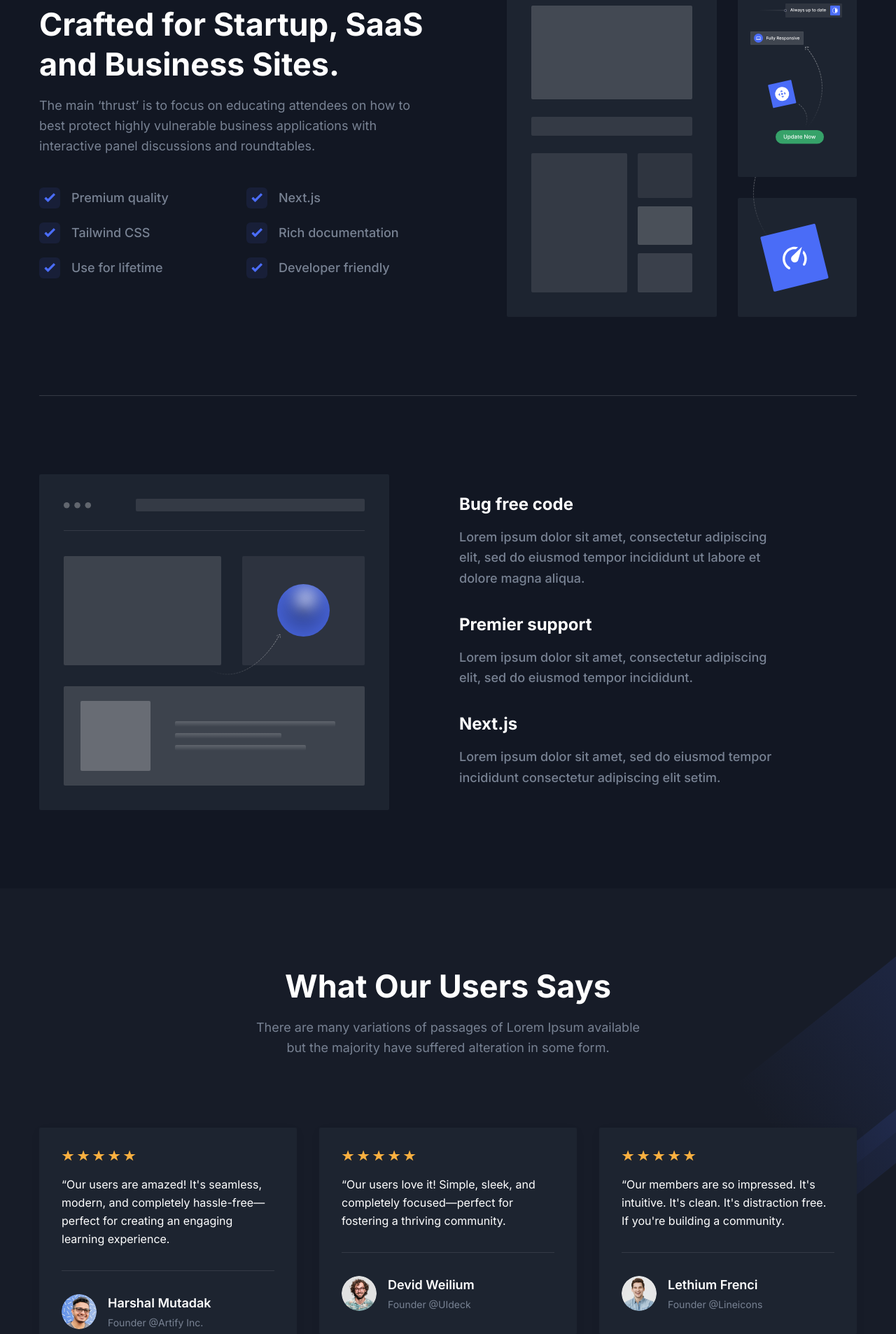
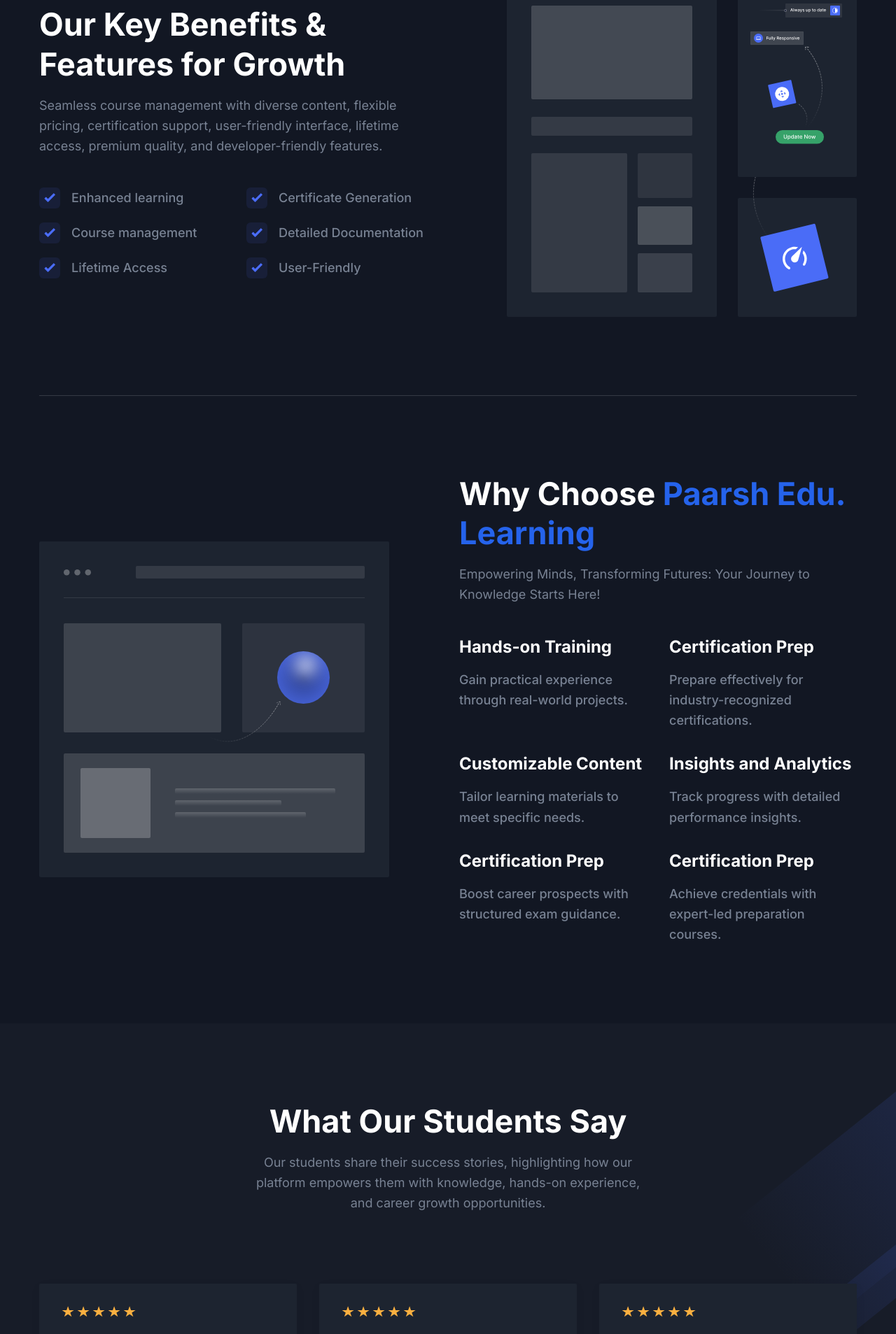
Before and after one commit to Manish9322/PaarshEdu, a Next.js app: page / in a window 1280 px wide. Shown: the part 2960-4867 px from the top of the page at 70% size. Built offline with nearby package versions, Linux system fonts and the light colour scheme.

Commit message:
Implemented: Features, Benefits, Strategies, Testimonials

```diff
--- a/src/app/page.tsx
+++ b/src/app/page.tsx
@@ -11,6 +11,8 @@
 import Testimonials from "@/components/Testimonials";
 import Video from "@/components/Video";
 import { Metadata } from "next";
+
+import StrategiesSection from "@/components/Strategies";
 
 export const metadata: Metadata = {
   title: "Paarsh Edu : Solution for Better Learning.",
@@ -30,9 +32,11 @@
       <AboutSectionOne />
       <AboutSectionTwo />
       <Testimonials />
+      <StrategiesSection/>
       {/* <Pricing /> */}
       <Blog />
       <Contact />
+
     </>
   );
 }
--- a/src/components/About/AboutSectionOne.tsx
+++ b/src/components/About/AboutSectionOne.tsx
@@ -24,8 +24,8 @@
           <div className="-mx-4 flex flex-wrap items-center">
             <div className="w-full px-4 lg:w-1/2">
               <SectionTitle
-                title="Crafted for Startup, SaaS and Business Sites."
-                paragraph="The main ‘thrust’ is to focus on educating attendees on how to best protect highly vulnerable business applications with interactive panel discussions and roundtables."
+                title="Our Key Benefits & Features for Growth"
+                paragraph="Seamless course management with diverse content, flexible pricing, certification support, user-friendly interface, lifetime access, premium quality, and developer-friendly features."
                 mb="44px"
               />
 
@@ -35,15 +35,15 @@
               >
                 <div className="mx-[-12px] flex flex-wrap">
                   <div className="w-full px-3 sm:w-1/2 lg:w-full xl:w-1/2">
-                    <List text="Premium quality" />
-                    <List text="Tailwind CSS" />
-                    <List text="Use for lifetime" />
+                    <List text="Enhanced learning" />
+                    <List text="Course management" />
+                    <List text="Lifetime Access" />
                   </div>
 
                   <div className="w-full px-3 sm:w-1/2 lg:w-full xl:w-1/2">
-                    <List text="Next.js" />
-                    <List text="Rich documentation" />
-                    <List text="Developer friendly" />
+                    <List text="Certificate Generation" />
+                    <List text="Detailed Documentation" />
+                    <List text="User-Friendly" />
                   </div>
                 </div>
               </div>
--- a/src/components/About/AboutSectionTwo.tsx
+++ b/src/components/About/AboutSectionTwo.tsx
@@ -1,11 +1,12 @@
 import Image from "next/image";
+import SectionTitle from "../Common/SectionTitle";
 
 const AboutSectionTwo = () => {
   return (
     <section className="py-16 md:py-20 lg:py-28">
       <div className="container">
         <div className="-mx-4 flex flex-wrap items-center">
-          <div className="w-full px-4 lg:w-1/2">
+          <div className="w-full px-4 lg:w-1/2 float-end">
             <div
               className="relative mx-auto mb-12 aspect-[25/24] max-w-[500px] text-center lg:m-0"
               data-wow-delay=".15s"
@@ -25,33 +26,63 @@
             </div>
           </div>
           <div className="w-full px-4 lg:w-1/2">
-            <div className="max-w-[470px]">
-              <div className="mb-9">
+            <div className="max-w-full">
+              {/* Add Section Title */}
+              <SectionTitle
+                title={<>Why Choose <span className="text-blue-600">Paarsh Edu. Learning</span></>}
+
+                paragraph="Empowering Minds, Transforming Futures: Your Journey to Knowledge Starts Here!"
+                mb="44px"
+              />
+              <div className="grid grid-cols-1 gap-8 sm:grid-cols-2">
+                <div>
                   <h3 className="mb-4 text-xl font-bold text-black dark:text-white sm:text-2xl lg:text-xl xl:text-2xl">
-                  Bug free code
+                    Hands-on Training
                   </h3>
                   <p className="text-base font-medium leading-relaxed text-body-color sm:text-lg sm:leading-relaxed">
-                  Lorem ipsum dolor sit amet, consectetur adipiscing elit, sed
-                  do eiusmod tempor incididunt ut labore et dolore magna aliqua.
+                    Gain practical experience through real-world projects.
                   </p>
                 </div>
-              <div className="mb-9">
+                <div>
                   <h3 className="mb-4 text-xl font-bold text-black dark:text-white sm:text-2xl lg:text-xl xl:text-2xl">
-                  Premier support
+                    Certification Prep
                   </h3>
                   <p className="text-base font-medium leading-relaxed text-body-color sm:text-lg sm:leading-relaxed">
-                  Lorem ipsum dolor sit amet, consectetur adipiscing elit, sed
-                  do eiusmod tempor incididunt.
+                    Prepare effectively for industry-recognized certifications.
                   </p>
                 </div>
-              <div className="mb-1">
+                <div>
                   <h3 className="mb-4 text-xl font-bold text-black dark:text-white sm:text-2xl lg:text-xl xl:text-2xl">
-                  Next.js
+                    Customizable Content
                   </h3>
                   <p className="text-base font-medium leading-relaxed text-body-color sm:text-lg sm:leading-relaxed">
-                  Lorem ipsum dolor sit amet, sed do eiusmod tempor incididunt
-                  consectetur adipiscing elit setim.
+                    Tailor learning materials to meet specific needs.
                   </p>
+                </div>
+                <div>
+                  <h3 className="mb-4 text-xl font-bold text-black dark:text-white sm:text-2xl lg:text-xl xl:text-2xl">
+                    Insights and Analytics
+                  </h3>
+                  <p className="text-base font-medium leading-relaxed text-body-color sm:text-lg sm:leading-relaxed">
+                    Track progress with detailed performance insights.
+                  </p>
+                </div>
+                <div>
+                  <h3 className="mb-4 text-xl font-bold text-black dark:text-white sm:text-2xl lg:text-xl xl:text-2xl">
+                    Certification Prep
+                  </h3>
+                  <p className="text-base font-medium leading-relaxed text-body-color sm:text-lg sm:leading-relaxed">
+                    Boost career prospects with structured exam guidance.
+                  </p>
+                </div>
+                <div>
+                  <h3 className="mb-4 text-xl font-bold text-black dark:text-white sm:text-2xl lg:text-xl xl:text-2xl">
+                    Certification Prep
+                  </h3>
+                  <p className="text-base font-medium leading-relaxed text-body-color sm:text-lg sm:leading-relaxed">
+                    Achieve credentials with expert-led preparation courses.
+                  </p>
+                </div>
               </div>
             </div>
           </div>
--- /dev/null
+++ b/src/components/Strategies/index.tsx
@@ -0,0 +1,28 @@
+import SectionTitle from "../Common/SectionTitle";
+import SingleStrategy from "./singleStrategy";
+import strategyData from "./strategyData";
+
+const StrategiesSection = () => {
+  return (
+    <section id="strategies" className="dark:bg-bg-color-dark bg-gray-light relative z-10 py-16 md:py-20 lg:py-28">
+      <div className="container">
+        <SectionTitle
+          title="Our Strategies"
+          paragraph="Explore our innovative strategies that drive success and enhance operational efficiency."
+          center
+        />
+        <div className="grid grid-cols-1 gap-x-8 gap-y-10 md:grid-cols-2 lg:grid-cols-3">
+          {strategyData.map((strategy) => (
+            <SingleStrategy
+              key={strategy.id}
+              strategy={strategy}
+            />
+          ))}
+        </div>
+      </div>
+      {/* Optional SVG decorations can be added here similar to Testimonials */}
+    </section>
+  );
+};
+
+export default StrategiesSection;
--- /dev/null
+++ b/src/components/Strategies/singleStrategy.tsx
@@ -0,0 +1,16 @@
+import { Strategy } from "@/types/strategy";
+
+const SingleStrategy = ({ strategy }: { strategy: Strategy }) => {
+  const { title, paragraph } = strategy;
+
+  return (
+    <div className="w-full">
+      <div className="rounded-sm bg-white p-8 shadow-two duration-300 hover:shadow-one dark:bg-gray-800 dark:shadow-three dark:hover:shadow-gray-dark lg:px-5 xl:px-8">
+        <h3 className="mb-5 text-xl font-bold text-black dark:text-white sm:text-2xl lg:text-xl xl:text-2xl">{title}</h3>
+        <p className="text-base font-medium leading-relaxed text-body-color dark:text-gray-300">{paragraph}</p>
+      </div>
+    </div>
+  );
+};
+
+export default SingleStrategy;
--- /dev/null
+++ b/src/components/Strategies/strategyData.tsx
@@ -0,0 +1,36 @@
+import { Strategy } from "@/types/strategy";
+
+const strategyData: Strategy[] = [
+  {
+    id: 1,
+    title: "Agile Methodology",
+    paragraph: "Implement agile practices for efficient development, allowing flexibility in course design and updates based on feedbacks.",
+  },
+  {
+    id: 2,
+    title: "User -Centered Design",
+    paragraph: "Focus on user needs to create intuitive interfaces and engaging content that enhance the learning experience.",
+  },
+  {
+    id: 3,
+    title: "Scalability",
+    paragraph: "Ensure applications are scalable to handle increased user loads and content without compromising performance.",
+  },
+  {
+    id: 4,
+    title: "Security First",
+    paragraph: "Prioritize security to protect user data and maintain a safe learning environment with robust measures.",
+  },
+  {
+    id: 5,
+    title: "Interactive Learning",
+    paragraph: "Incorporate interactive elements like quizzes and simulations to engage learners and promote knowledge retention.",
+  },
+  {
+    id: 6,
+    title: "Continuous Improvement",
+    paragraph: "Adopt a culture of continuous improvement by refining courses based on learner feedback and performance metrics.",
+  },
+];
+
+export default strategyData;
--- a/src/components/Testimonials/index.tsx
+++ b/src/components/Testimonials/index.tsx
@@ -6,27 +6,27 @@
   {
     id: 1,
     name: "Harshal Mutadak",
-    designation: "Founder @Artify Inc.",
+    designation: "Software Engineering Intern",
     content:
-      "Our users are amazed! It's seamless, modern, and completely hassle-free—perfect for creating an engaging learning experience.",
+      "This platform made learning so easy! The hands-on approach helped me understand concepts better and apply them effectively.",
     image: "/images/testimonials/auth-01.png",
     star: 5,
   },
   {
     id: 2,
-    name: "Devid Weilium",
-    designation: "Founder @UIdeck",
+    name: "Ashwini Bhavare",
+    designation: "Junior Web Developer",
     content:
-      "Our users love it! Simple, sleek, and completely focused—perfect for fostering a thriving community.",
+      "A great place to enhance skills! The structured courses and real-world projects helped me gain confidence in my abilities.",
     image: "/images/testimonials/auth-02.png",
     star: 5,
   },
   {
     id: 3,
-    name: "Lethium Frenci",
-    designation: "Founder @Lineicons",
+    name: "Vrutik Patil",
+    designation: "Graduate Trainee",
     content:
-      "Our members are so impressed. It's intuitive. It's clean. It's distraction free. If you're building a community.",
+      "The best learning experience! The well-organized content and practical exercises made learning enjoyable and effective.",
     image: "/images/testimonials/auth-03.png",
     star: 5,
   },
@@ -37,8 +37,8 @@
     <section className="dark:bg-bg-color-dark bg-gray-light relative z-10 py-16 md:py-20 lg:py-28">
       <div className="container">
         <SectionTitle
-          title="What Our Users Says"
-          paragraph="There are many variations of passages of Lorem Ipsum available but the majority have suffered alteration in some form."
+          title="What Our Students Say"
+          paragraph="Our students share their success stories, highlighting how our platform empowers them with knowledge, hands-on experience, and career growth opportunities."
           center
         />
 
--- /dev/null
+++ b/src/types/strategy.tsx
@@ -0,0 +1,5 @@
+export type Strategy = {
+  id: number;
+  title: string;
+  paragraph: string;
+};
```
Lines whose indentation alone changed are shown as unchanged.
